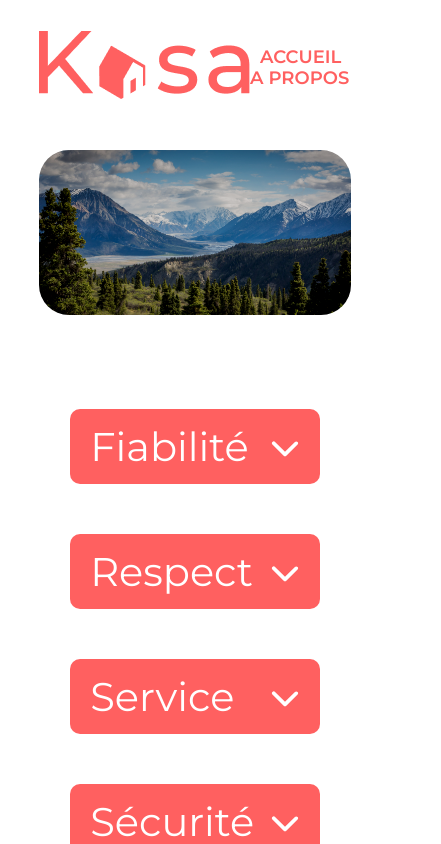
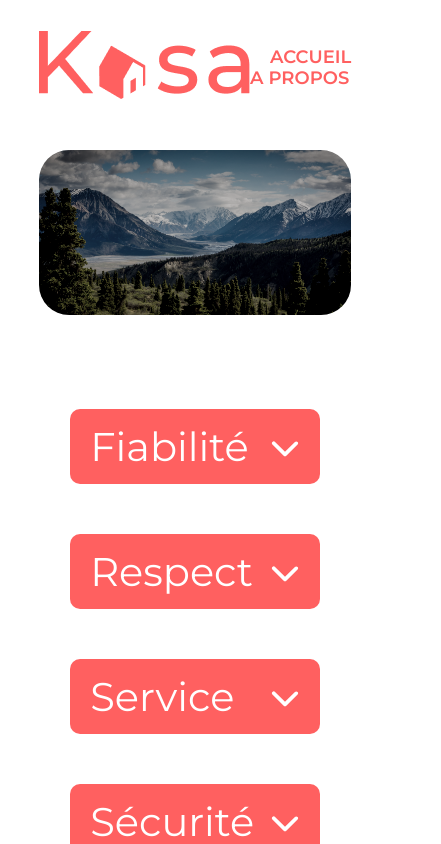
Before and after one commit to aude-lmr/Kasa, a React (Create React App) app in the folder kasa-app/: page /about in a window 390 px wide. Shown: the top 844 px of the page, 441 px wide, since content can reach past the window. Built offline with nearby package versions, Linux system fonts and the light colour scheme.

Commit message:
Correction du style du header et de la banner

```diff
--- a/kasa-app/src/components/Banner/Banner.module.scss
+++ b/kasa-app/src/components/Banner/Banner.module.scss
@@ -9,7 +9,7 @@
 }
 
 .bannerImg {
-  filter: brightness(0.8) contrast(110%);
+  filter: brightness(0.7) contrast(128%) grayscale(0.5);
   border-radius: 30px;
   height: inherit;
   width: 100%;
@@ -18,14 +18,15 @@
 }
 
 .text {
-  color: $text-color;
+  color: #fff;
   font-size: 67px;
   font-weight: normal;
   z-index: 1;
   position: absolute;
-  top: 40%;
+  top: 34%;
   left: 50%;
   transform: translate(-50%, -50%);
+  font-weight: 500;
 }
 
 @media screen and (min-width: 750px) and (max-width: 1024px) and (orientation: portrait) {
--- a/kasa-app/src/components/Header/header.module.scss
+++ b/kasa-app/src/components/Header/header.module.scss
@@ -10,15 +10,23 @@
 .headerLink {
   color: $primary-color;
   text-decoration: none;
-  font-size: 30px;
+  font-size: 35px;
   padding: 0 20px;
   font-weight: 600;
+  cursor: pointer;
+  &:hover {
+    text-decoration: underline;
+  }
+}
+
+.spaceBetweenLink {
+  margin-right: 50px;
 }
 
 @media screen and (min-width: 768px) and (max-width: 1024px) and (orientation: portrait) {
   .headerLink {
     font-size: 25px;
-    padding: 0 10px;
+
     font-weight: 600;
     text-transform: uppercase;
   }
@@ -27,7 +35,7 @@
 @media screen and (max-width: 767px) {
   .headerLink {
     font-size: 18px;
-    padding: 0 10px;
+
     font-weight: 600;
     text-transform: uppercase;
   }
--- a/kasa-app/src/components/Header/index.jsx
+++ b/kasa-app/src/components/Header/index.jsx
@@ -11,12 +11,16 @@ function Header() {
       </Link>
       <nav>
         <div>
-          <Link className={styled.headerLink} to="/">
+          <Link
+            className={`${styled.headerLink} ${styled.spaceBetweenLink}`}
+            to="/"
+          >
             Accueil
           </Link>
+
           <Link className={styled.headerLink} to="/About">
             {" "}
-            A propos
+            A Propos
           </Link>
         </div>
       </nav>
```
